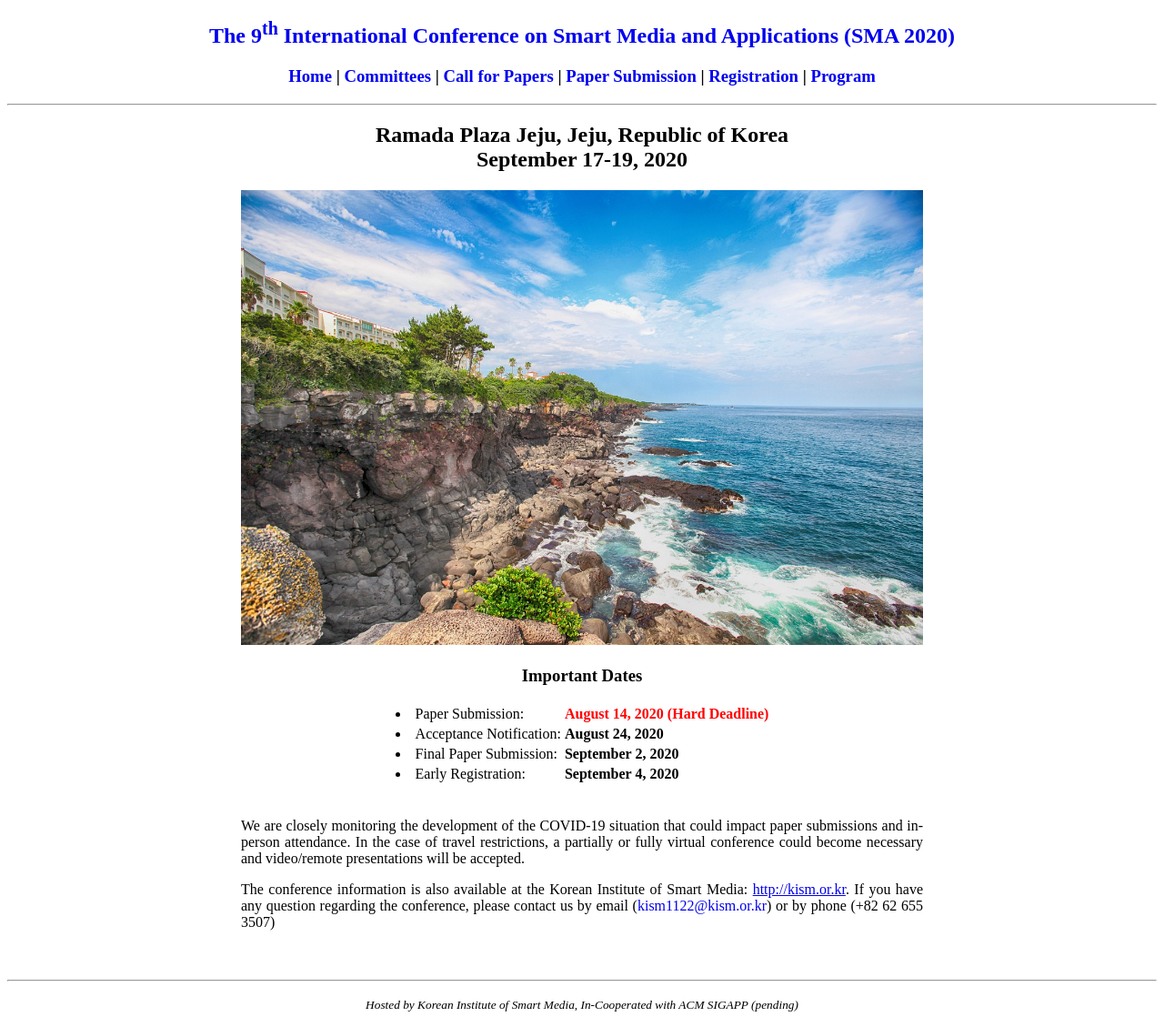
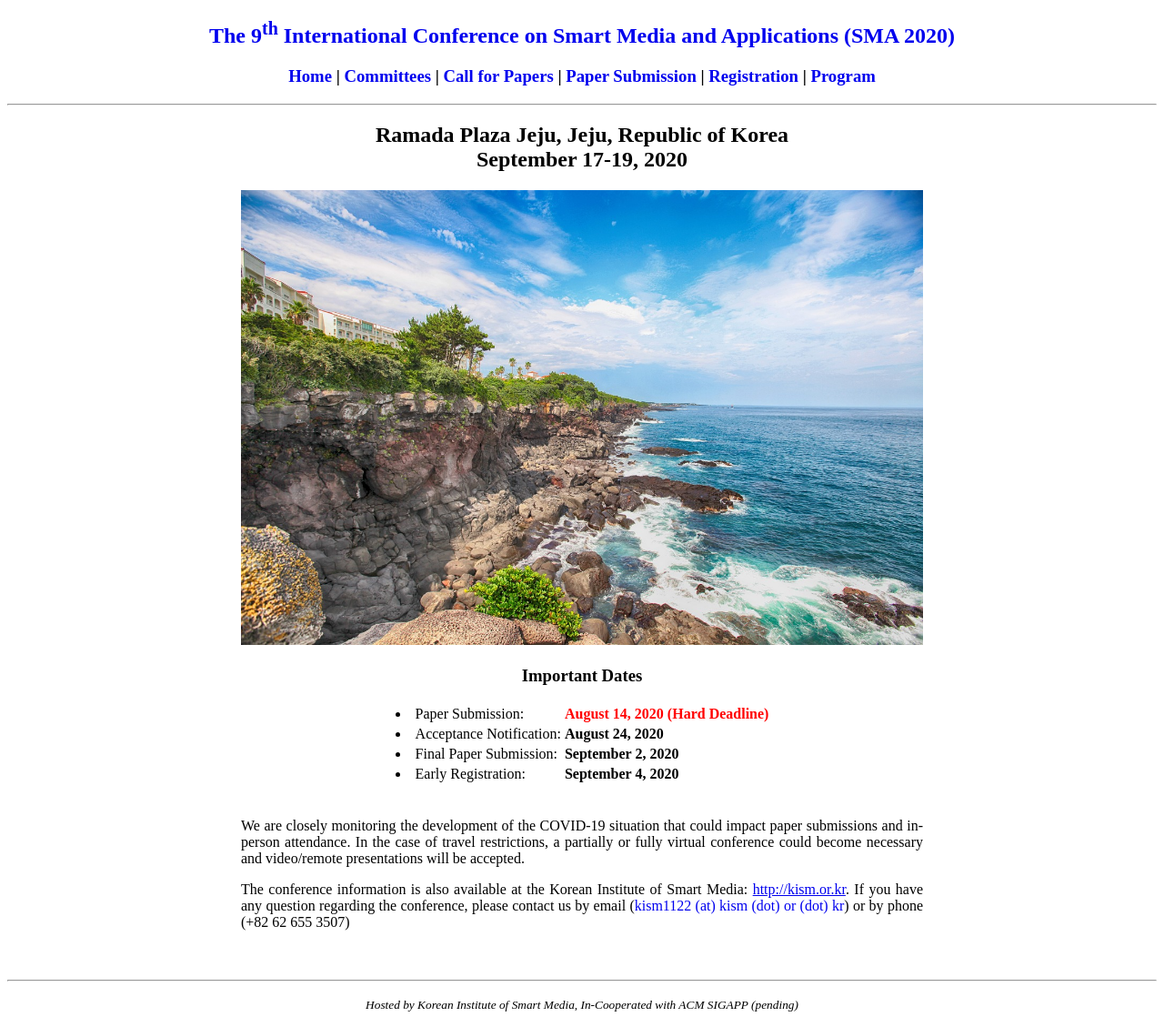
Before and after one commit to icea-conf/sma-2020.github.io, a Jekyll site: the page built from index.html, in a window 1280 px wide. Shown: the whole page at 91% size. Built offline with Jekyll 4.4.1, drawn with Linux system fonts in a browser that asks for light colours; the list of posts is cut into pages by our own code.

Commit message:
Update index.html

```diff
--- a/index.html
+++ b/index.html
@@ -56,7 +56,7 @@
 
             <div style="padding-top:20px">
                   <p style="text-align: justify">We are closely monitoring the development of the COVID-19 situation that could impact paper submissions and in-person attendance. In the case of travel restrictions, a partially or fully virtual conference could become necessary and video/remote presentations will be accepted.</p>
-                  <p style="text-align: justify">The conference information is also available at the Korean Institute of Smart Media: <a href='http://kism.or.kr/'>http://kism.or.kr</a>. If you have any question regarding the conference, please contact us by email (<a style="text-decoration:none" href="mailto:kism1122@kism.or.kr">kism1122@kism.or.kr</a>) or by phone (+82 62 655 3507)</p>
+                  <p style="text-align: justify">The conference information is also available at the Korean Institute of Smart Media: <a href='http://kism.or.kr/'>http://kism.or.kr</a>. If you have any question regarding the conference, please contact us by email (<a style="text-decoration:none" href="mailto:kism1122@kism.or.kr">kism1122 (at) kism (dot) or (dot) kr</a>) or by phone (+82 62 655 3507)</p>
             </div>
       </div>
 </div>
```
